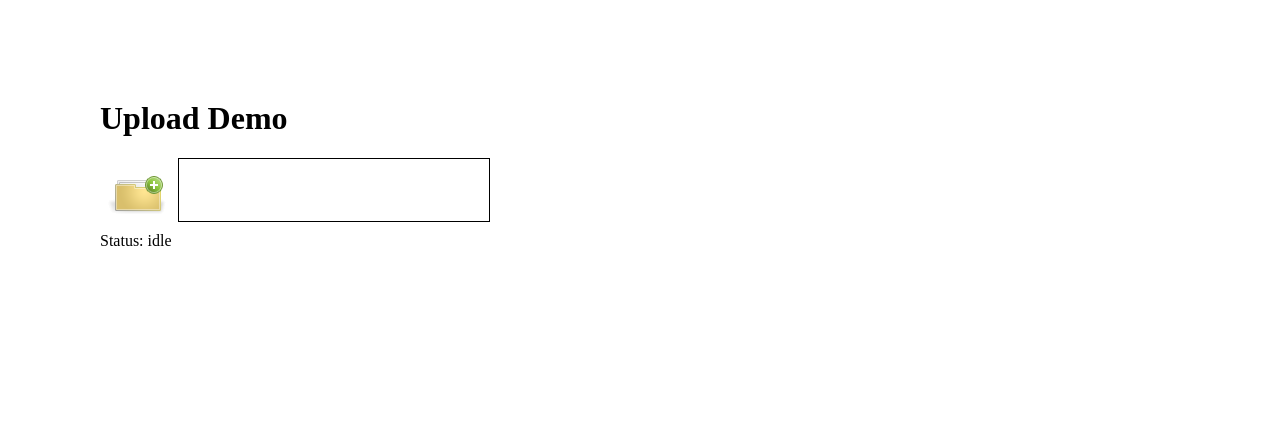
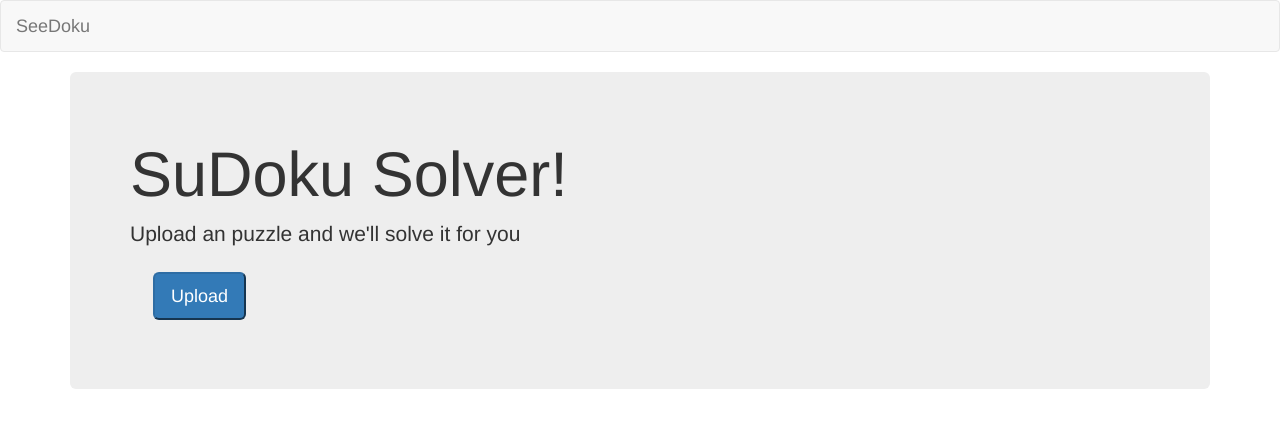
Before and after one commit to RoryQ/sudoku-solver, a Flask app: page /uploads3/ in a window 1280 px wide. Shown: the top 428 px of the page. Run offline with Flask 2, Linux system fonts and the light colour scheme; parts of the project's set-up code (start-up, migrations or seed data) failed here and were passed over; some libraries are stand-ins or nearby versions.

Commit message:
removing progress bar CSS

```diff
--- a/static/index.css
+++ b/static/index.css
@@ -16,20 +16,7 @@ body {
     margin: 8px;
     cursor: pointer;
 }
-#progress_container {
-    display: inline-block;
-    width: 300px;
-    height: 52px;
-    border-width: 1px;
-    border-color: black;
-    border-style: solid;
-    padding: 5px;
-}
-#progress_bar {
-    width: 0%;
-    height: 100%;
-    background-color: #ccc;
-}
+
 #status_container {
     margin-top: 10px;
 }
--- a/templates/s3upload.html
+++ b/templates/s3upload.html
@@ -4,6 +4,7 @@
   <meta http-equiv="Content-Type" content="text/html; charset=UTF-8" />
   <title>Upload Demo</title>
   <link rel="stylesheet" type="text/css" href="/static/index.css">
+  <link rel="stylesheet" type="text/css" href="/static/bootstrap.min.css">
   <script type="text/javascript" src="//cdnjs.cloudflare.com/ajax/libs/jquery/1.8.2/jquery.min.js"></script>
   <script type="text/javascript" src="//cdnjs.cloudflare.com/ajax/libs/jqueryui/1.9.0/jquery-ui.min.js"></script>
   <script type="text/javascript" src="/static/jquery.fileupload.js"></script>
@@ -76,7 +77,24 @@
   </script>
 </head>
 <body>
-  <h1>Upload Demo</h1>
+  <nav class="navbar navbar-default">
+    <div class="container-fluid">
+      <div class="navbar-header">
+        <a class="navbar-brand" href="#">
+          SeeDoku
+        </a>
+      </div>
+    </div>
+  </nav>
+
+
+  <div class="container">
+    <div class="row">
+      <div class="col-md-12">
+
+        <div class="jumbotron">
+          <h1>SuDoku Solver!</h1>
+          <p>Upload an puzzle and we'll solve it for you</p>
           <div id="invisible">
             <form action="{{ config.AWS_S3_BUCKET_URL }}" method="post" enctype="multipart/form-data" id="upload_form">
               <input type="hidden" name="key"></input>
@@ -86,15 +104,29 @@
               <input type="hidden" name="signature"></input>
               <input type="hidden" name="success_action_status" value="201"></input>
               <input type="file" name="file" accept="image/*"></input>
+            </form>
           </div>
-  <div id="wrapper">
-    <img src="/static/upload_icon.png" alt="icon" id="upload_button"/>
-    <div id="progress_container">
-      <div id="progress_bar"></div>
+
+          <div class="col-md-8 upload">
+            <button id="upload_button" class="btn-primary btn-lg">Upload</button>
+          </div>
+
+          <div class="col-md-8">
+            <div id="progress_container" class="progress hidden">
+              <div id="progress_bar" class="progress-bar" role="progressbar" aria-valuenow="0" aria-valuemin="0" aria-valuemax="100" style="width: 0%;">
+
               </div>
             </div>
-  <div id="status_container">Status: <span id="status">idle</span></div>
-  <div id="image_container"><span id="uploaded_image"></span></div>
-  <div id="puzzle_container"><span id="puzzle_render"></span></div>
+          </div>
+
+          <p class="hidden" id="status_container">Status: <span id="status">idle</span></p>
+          <div class="col-md-8" id="image_container"><span id="uploaded_image"></span></div>
+          <div class="col-md-8" id="puzzle_container"><span id="puzzle_render"></span></div>
+          <div class="clearfix"></div>
+        </div>
+      </div>
+    </div>
+  </div>
+
 </body>
 </html>
```
Lines whose indentation alone changed are shown as unchanged.
